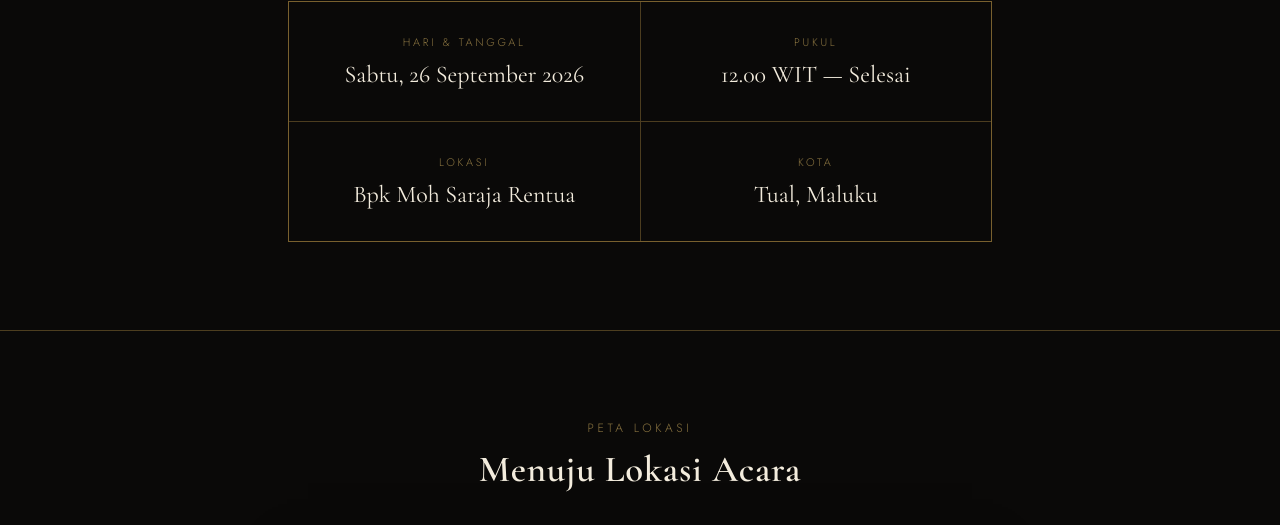
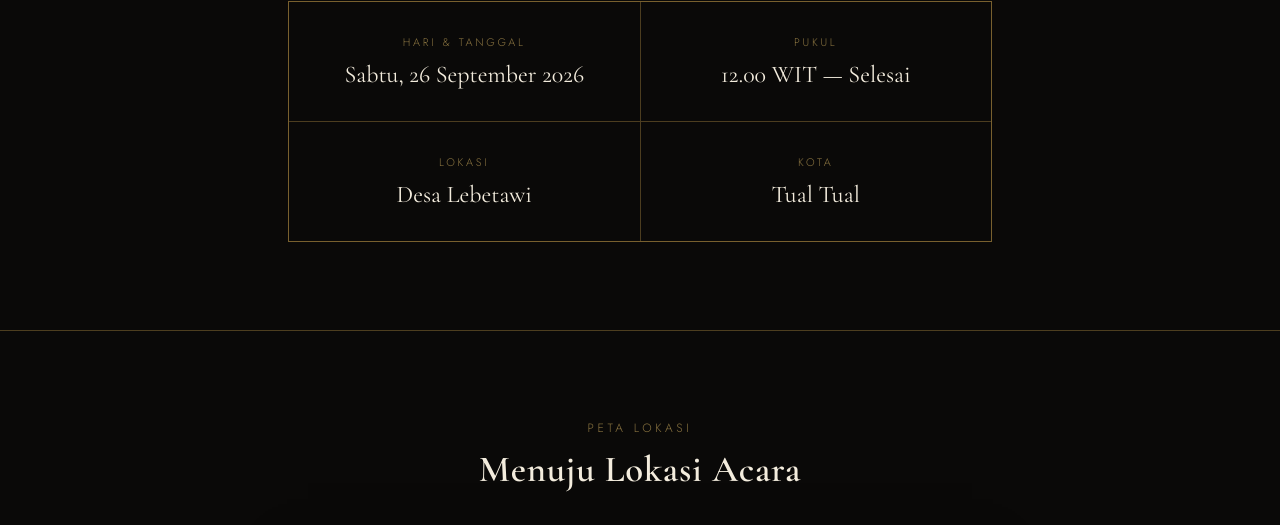
Before and after one commit to RiskiLetsoin/undangan-wisuda, a plain HTML site: page index.html in a window 1280 px wide. Shown: the part 1839-2364 px from the top of the page. Drawn offline with nearby package versions, Linux system fonts and the light colour scheme.

Commit message:
Update index.html

```diff
--- a/index.html
+++ b/index.html
@@ -294,11 +294,11 @@
       </div>
       <div class="info-cell">
         <div class="label">LOKASI</div>
-        <div class="value">Bpk Moh Saraja Rentua</div>
+        <div class="value">Desa Lebetawi</div>
       </div>
       <div class="info-cell">
         <div class="label">KOTA</div>
-        <div class="value">Tual, Maluku</div>
+        <div class="value">Tual Tual</div>
       </div>
     </div>
   </div>
```
